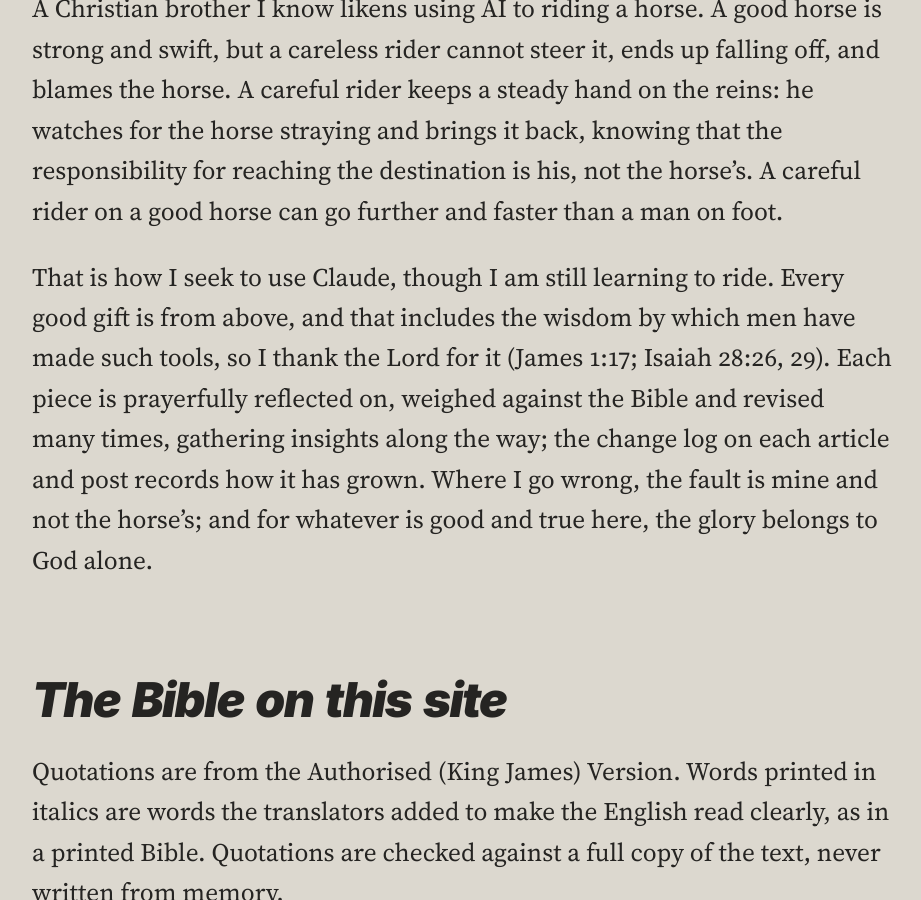
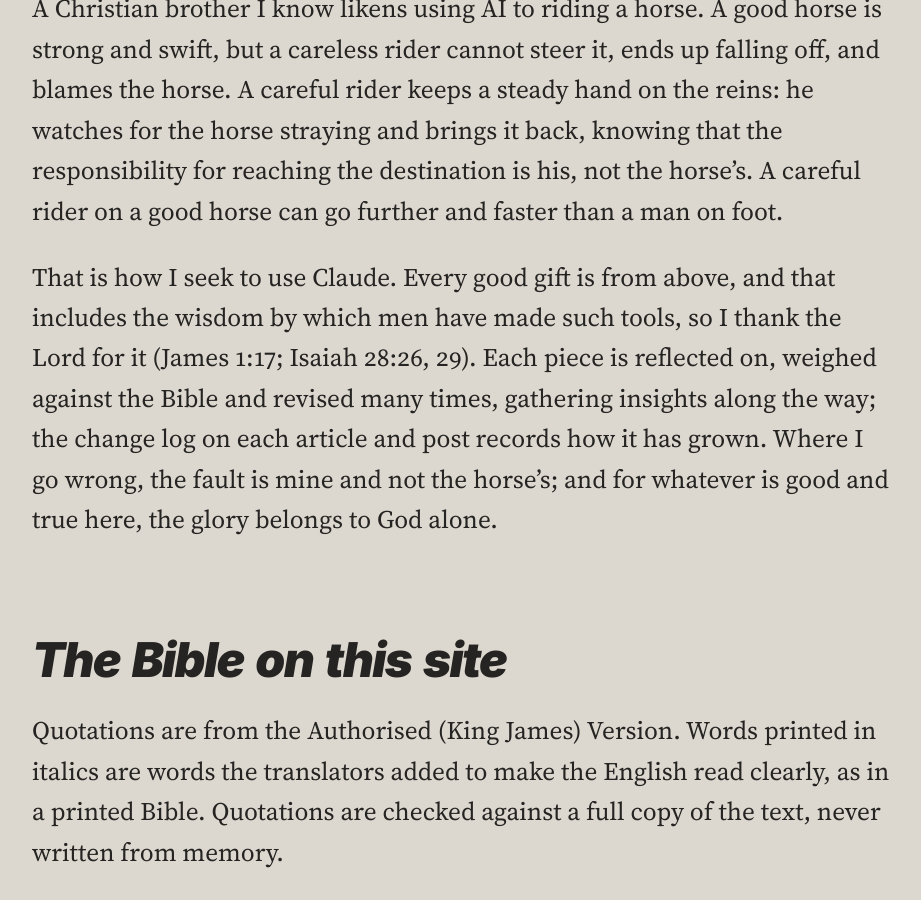
Before and after one commit to ForestWalkUK/truthpeaceandlove, a Jekyll site: the page built from how-this-site-is-written.md, in a window 1280 px wide and 900 px high, scrolled down 1657 px. Shown: the whole window, without its empty margins (16-937 px from the left). Built offline with Jekyll 4.4.1, drawn with Linux system fonts in a browser that asks for light colours.

Commit message:
Trim two phrases from "A horse and its rider"
Removes "though I am still learning to ride" and the word "prayerfully" from the section.

Co-Authored-By: Claude Opus 5.5 <noreply@anthropic.com>

```diff
--- a/how-this-site-is-written.md
+++ b/how-this-site-is-written.md
@@ -23,7 +23,7 @@ Claude is a tool, and like any tool it can be wrong. It can write smoothly and s
 
 A Christian brother I know likens using AI to riding a horse. A good horse is strong and swift, but a careless rider cannot steer it, ends up falling off, and blames the horse. A careful rider keeps a steady hand on the reins: he watches for the horse straying and brings it back, knowing that the responsibility for reaching the destination is his, not the horse’s. A careful rider on a good horse can go further and faster than a man on foot.
 
-That is how I seek to use Claude, though I am still learning to ride. Every good gift is from above, and that includes the wisdom by which men have made such tools, so I thank the Lord for it (James 1:17; Isaiah 28:26, 29). Each piece is prayerfully reflected on, weighed against the Bible and revised many times, gathering insights along the way; the change log on each article and post records how it has grown. Where I go wrong, the fault is mine and not the horse’s; and for whatever is good and true here, the glory belongs to God alone.
+That is how I seek to use Claude. Every good gift is from above, and that includes the wisdom by which men have made such tools, so I thank the Lord for it (James 1:17; Isaiah 28:26, 29). Each piece is reflected on, weighed against the Bible and revised many times, gathering insights along the way; the change log on each article and post records how it has grown. Where I go wrong, the fault is mine and not the horse’s; and for whatever is good and true here, the glory belongs to God alone.
 
 ## The Bible on this site
 
```
